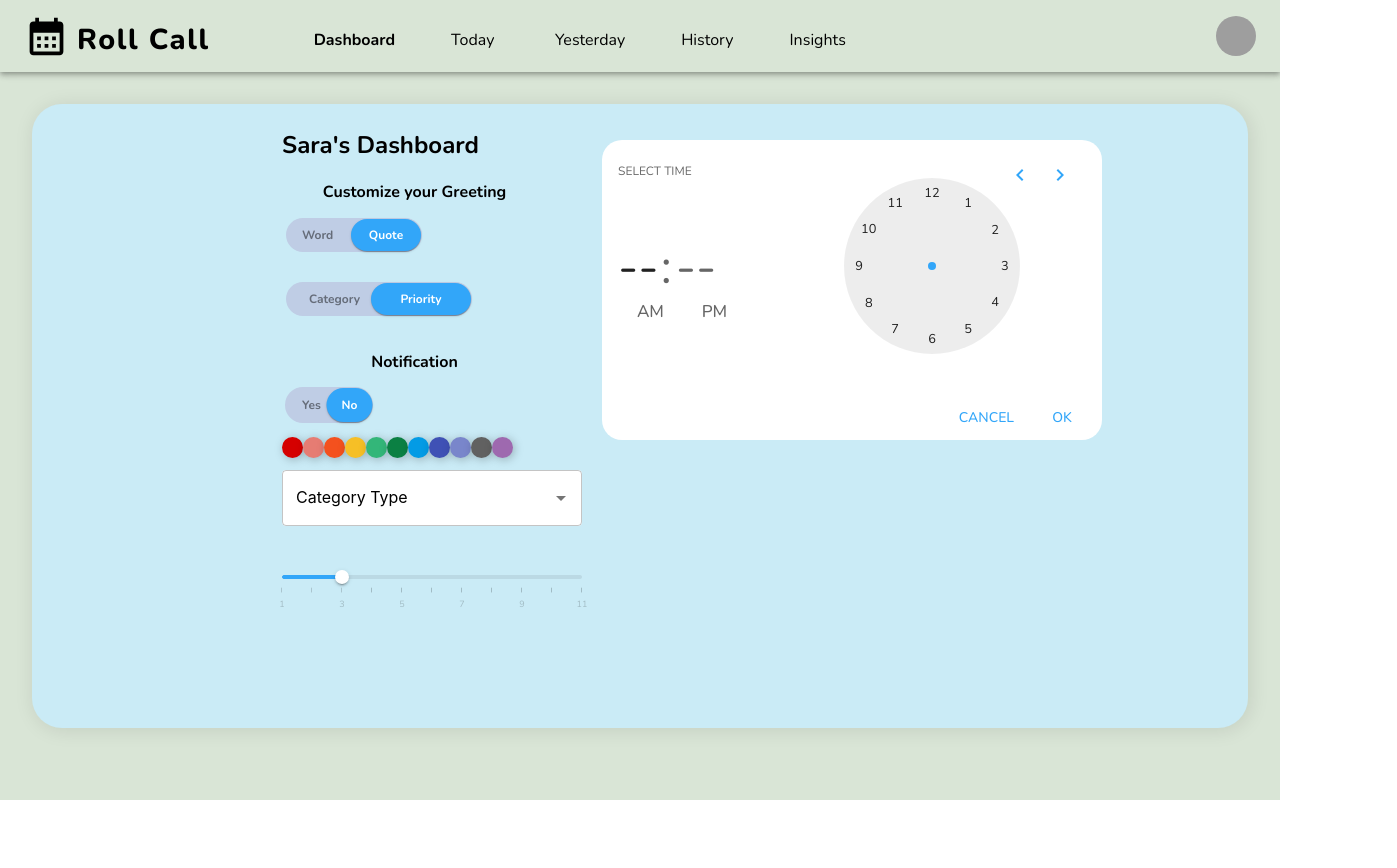
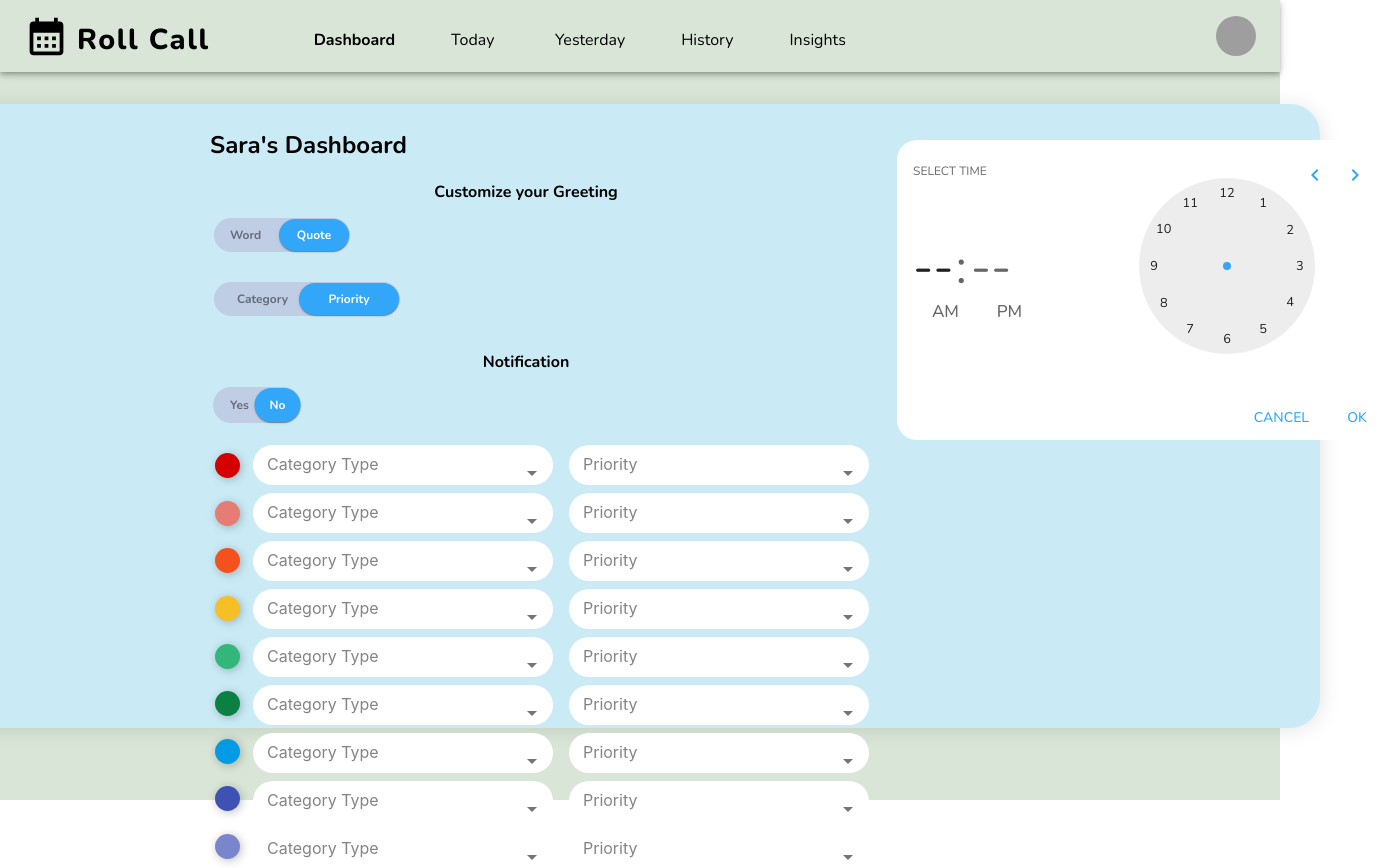
Before and after one commit to KarolinaTchiling/project-roll-call, a React (Vite) app in the folder frontend/: page /dashboard in a window 1280 px wide. Shown: the top 868 px of the page, 1397 px wide, since content can reach past the window. Before the commit the page ends 800 px from the top, so only its background shows below. Built offline with nearby package versions, Linux system fonts and the light colour scheme; grey boxes are pictures that could not be loaded.

Commit message:
21--List of Calendar Events organized

```diff
--- a/frontend/src/DashboardPage.css
+++ b/frontend/src/DashboardPage.css
@@ -55,9 +55,20 @@
     padding-right: 35px;
 }
 .circle{
-    width: 21px;
-    height: 21px;
+    width: 25px;
+    height: 25px;
     flex-shrink: 0;
     box-shadow: 1.5px 1.5px 10px rgba(0, 0, 0, 0.25);
     border-radius: 9999px
 }
+.color-stack{
+    margin-top: 5px;
+    display: flex;
+    flex-direction: column;
+}
+.color-stack .circle{
+    margin: 11.3px 5px;
+}
+.color-category{
+    display: flex;
+}
--- a/frontend/src/components/AutocompleteCE.tsx
+++ b/frontend/src/components/AutocompleteCE.tsx
@@ -3,21 +3,42 @@ import TextField from '@mui/material/TextField';
 import Autocomplete from '@mui/material/Autocomplete';
 import List from './AutocompleteList';
 
-export default function ComboBox() {
+export default function AutoCompleteCE({label = "Category Type"}) {
   return (
     <Autocomplete
       disablePortal
       options={List}
-      sx={{ width: 300, backgroundColor: 'white', borderRadius: 1 }} // Set white background
+      sx={{
+        width: 300,
+        height:40,
+        backgroundColor: 'white',
+        borderRadius: 15,
+        margin:1,
+
+        '& .MuiOutlinedInput-root': {
+          '& fieldset': {
+            borderColor: 'transparent', // Remove the default outline
+            borderRadius: 8,
+            height: 45,
+          },
+          '&:hover fieldset': {
+            borderColor: 'transparent', // Remove the outline on hover
+          },
+          '&.Mui-focused fieldset': {
+            borderColor: '#32A6F9', // Remove the outline when focused
+          },
+        },
+      }}
       renderInput={(params) => (
 
         <TextField
           {...params}
-          label="Category Type"
+          label={label}
           sx={{
-            '& .MuiInputLabel-root': { color: 'black', fontFamily: 'Inter' }, // Set label color to black and font family to Inter
-            '& .MuiInputBase-input': { fontFamily: 'Inter' } // Set input text font family to Inter
+            '& .MuiInputLabel-root': { color: '#848484', fontFamily: 'Inter', transform: 'translate(14px, 8px)',}, // Set label color to black and font family to Inter
+            '& .MuiInputBase-input': { fontFamily: 'Inter' }, // Set input text font family to Inter
           }}
+
         />
 
       )}
--- a/frontend/src/pages/DashboardPage.tsx
+++ b/frontend/src/pages/DashboardPage.tsx
@@ -26,7 +26,8 @@ const DashboardPage = () => {
                       <SwitchWQ/>
                       <SwitchPC/>
                       <SwitchYesNo/>
-                      <div className="flex justify-start pb-3">
+                      <div className="color-category">
+                        <div className="color-stack">
                           <div className="circle bg-[#D50000]"></div>
                           <div className="circle bg-[#E67C73]"></div>
                           <div className="circle bg-[#F4511E]"></div>
@@ -40,8 +41,33 @@ const DashboardPage = () => {
                           <div className="circle bg-[#9E69AF]"></div>
                         </div>
 
-
-                      <AutoCompleteCE/>
+                        <div className="category">
+                        <AutoCompleteCE label="Category Type"/>
+                        <AutoCompleteCE label="Category Type"/>
+                        <AutoCompleteCE label="Category Type"/>
+                        <AutoCompleteCE label="Category Type"/>
+                        <AutoCompleteCE label="Category Type"/>
+                        <AutoCompleteCE label="Category Type"/>
+                        <AutoCompleteCE label="Category Type"/>
+                        <AutoCompleteCE label="Category Type"/>
+                        <AutoCompleteCE label="Category Type"/>
+                        <AutoCompleteCE label="Category Type"/>
+                        <AutoCompleteCE label="Category Type"/>
+                        </div>
+                        <div className="priority">
+                        <AutoCompleteCE label="Priority"/>
+                        <AutoCompleteCE label="Priority"/>
+                        <AutoCompleteCE label="Priority"/>
+                        <AutoCompleteCE label="Priority"/>
+                        <AutoCompleteCE label="Priority"/>
+                        <AutoCompleteCE label="Priority"/>
+                        <AutoCompleteCE label="Priority"/>
+                        <AutoCompleteCE label="Priority"/>
+                        <AutoCompleteCE label="Priority"/>
+                        <AutoCompleteCE label="Priority"/>
+                        <AutoCompleteCE label="Priority"/>
+                        </div>
+                      </div>
 
 
                       <div className="mt-9">
```
Lines whose indentation alone changed are shown as unchanged.
